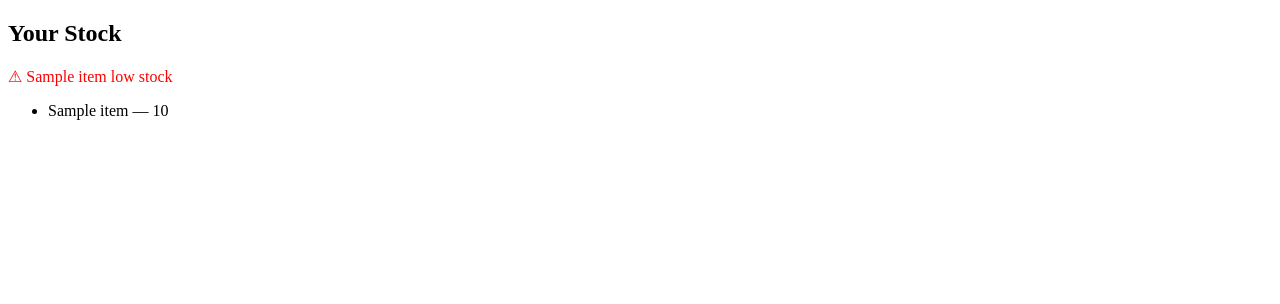
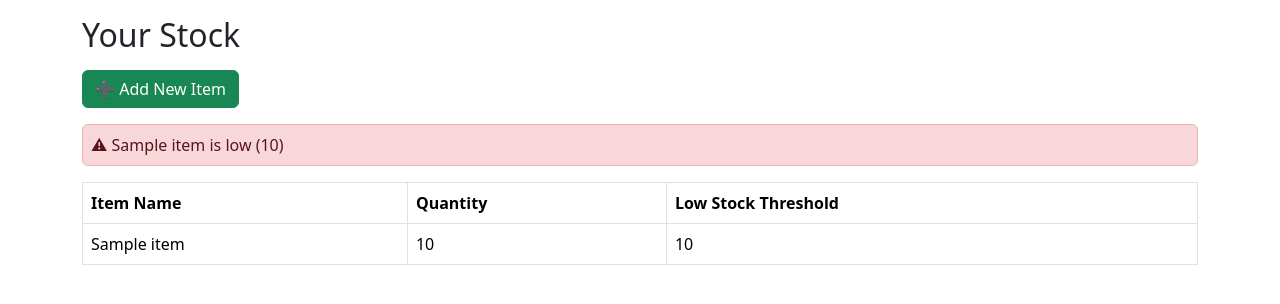
Before and after one commit to mandip765/personal-stock-manager, a Django app: page / in a window 1280 px wide. Shown: the top 304 px of the page. Run offline with Django 4.2, Linux system fonts and the light colour scheme; tables that the repository leaves empty hold one stand-in row (values such as "Sample post"); some libraries are stand-ins or nearby versions.

Commit message:
Refactor dashboard.html for improved stock management
Updated the dashboard HTML to enhance layout and functionality.

```diff
--- a/templates/inventory/dashboard.html
+++ b/templates/inventory/dashboard.html
@@ -1,21 +1,52 @@
 <!DOCTYPE html>
-<html>
+<html lang="en">
 <head>
-  <title>Stock Manager</title>
-  <meta name="viewport" content="width=device-width, initial-scale=1">
+    <meta charset="UTF-8">
+    <meta name="viewport" content="width=device-width, initial-scale=1.0">
+    <title>Personal Stock Manager</title>
+    <link href="https://cdn.jsdelivr.net/npm/bootstrap@5.5.0/dist/css/bootstrap.min.css" rel="stylesheet">
 </head>
-<body>
-<h2>Your Stock</h2>
+<body class="container py-3">
 
-{% for item in low %}
-<p style="color:red;">⚠ {{ item.name }} low stock</p>
-{% endfor %}
+    <h2 class="mb-3">Your Stock</h2>
 
-<ul>
-{% for item in items %}
-<li>{{ item.name }} — {{ item.quantity }}</li>
-{% endfor %}
-</ul>
+    <!-- Add Item Button -->
+    <a href="{% url 'add_item' %}" class="btn btn-success mb-3">➕ Add New Item</a>
+
+    <!-- Low Stock Alerts -->
+    {% if low %}
+        <div class="mb-3">
+        {% for item in low %}
+            <div class="alert alert-danger p-2">
+                ⚠ {{ item.name }} is low ({{ item.quantity }})
+            </div>
+        {% endfor %}
+        </div>
+    {% endif %}
+
+    <!-- Stock List -->
+    {% if items %}
+        <table class="table table-bordered">
+            <thead>
+                <tr>
+                    <th>Item Name</th>
+                    <th>Quantity</th>
+                    <th>Low Stock Threshold</th>
+                </tr>
+            </thead>
+            <tbody>
+                {% for item in items %}
+                <tr>
+                    <td>{{ item.name }}</td>
+                    <td>{{ item.quantity }}</td>
+                    <td>{{ item.low_stock }}</td>
+                </tr>
+                {% endfor %}
+            </tbody>
+        </table>
+    {% else %}
+        <p>No items added yet.</p>
+    {% endif %}
 
 </body>
 </html>
```
